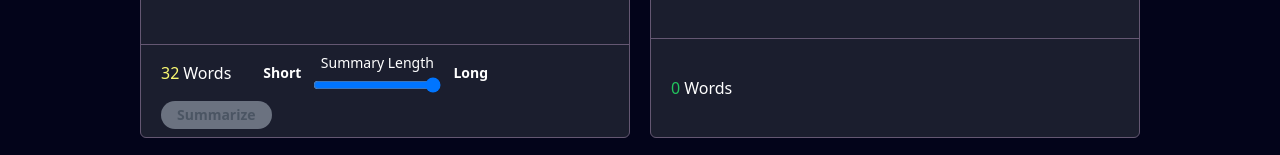
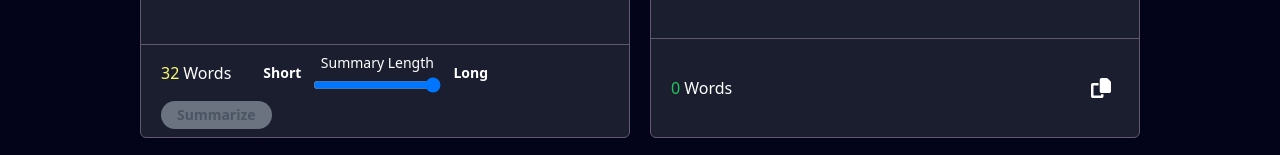
Before and after one commit to GabrielCarames/grammar-gate, a Next.js app: page /text-summarizer in a window 1280 px wide. Shown: the part 669-824 px from the top of the page. Built offline with nearby package versions, Linux system fonts and the light colour scheme; no server answers.

Commit message:
feat(SummarizedText): add copy to clipboard button

```diff
--- a/src/components/SummarizedText.tsx
+++ b/src/components/SummarizedText.tsx
@@ -1,6 +1,9 @@
 import TextareaSpan from "./TextareaSpan"
 import { useSummaryContext } from "@/contexts/SummaryContext"
 import useAxios from "@/hooks/useAxios"
+import { DocumentDuplicateIcon } from "@heroicons/react/24/solid"
+import Image from "next/image"
+import copyIcon from "../../public/copy-icon.svg"
 
 const SummarizedText = ({ children }: { children: React.ReactNode }) => {
   return (
@@ -41,9 +44,10 @@ SummarizedText.SummarizedTextContent = function SummarizedTextContent() {
 
 SummarizedText.SummarizedTextFooter = function SummarizedTextFooter() {
   const { summary } = useSummaryContext()
-
+  console.log(summary)
   return (
     <footer className="h-full flex items-center py-2 px-5 border-t-[.5px] border-gray-2">
+      <div className="w-full flex justify-between">
         <div className="border-[.5px] border-gray-2 sm:border-none sm:p-0 p-1 px-1 rounded-md flex items-center">
           <TextareaSpan
             text="Words"
@@ -51,6 +55,15 @@ SummarizedText.SummarizedTextFooter = function SummarizedTextFooter() {
             className="!text-green-500 text-center"
           />
         </div>
+        <div className="flex gap-5">
+          <button
+            className="rounded-full p-2 hover:bg-pink-1 duration-150"
+            onClick={() => navigator.clipboard.writeText(summary)}
+          >
+            <Image src={copyIcon} alt="Copy summary icon" className="w-5 h-5" />
+          </button>
+        </div>
+      </div>
     </footer>
   )
 }
```
Also changed, not shown: public/copy-icon.svg (added). Lines whose indentation alone changed are shown as unchanged.
